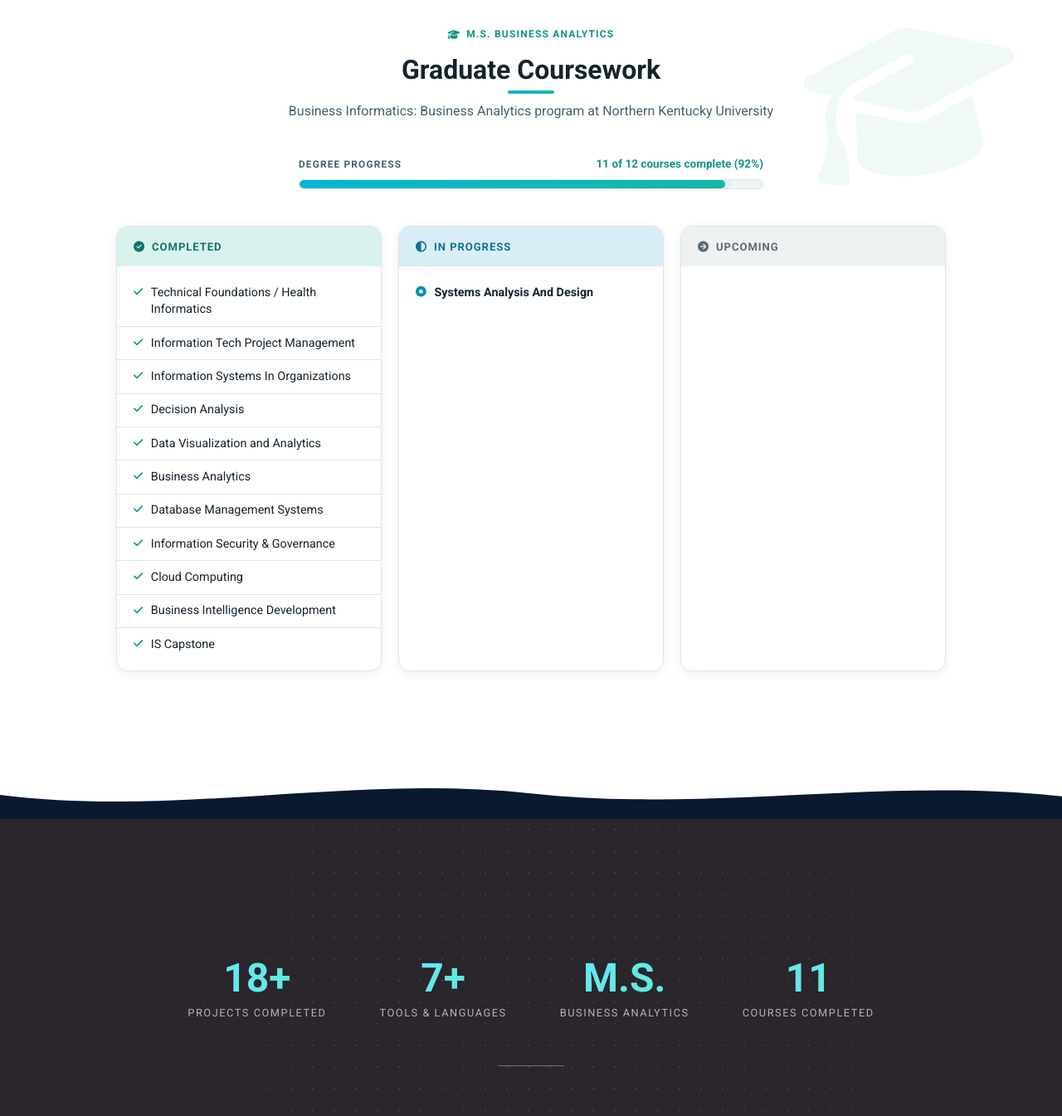
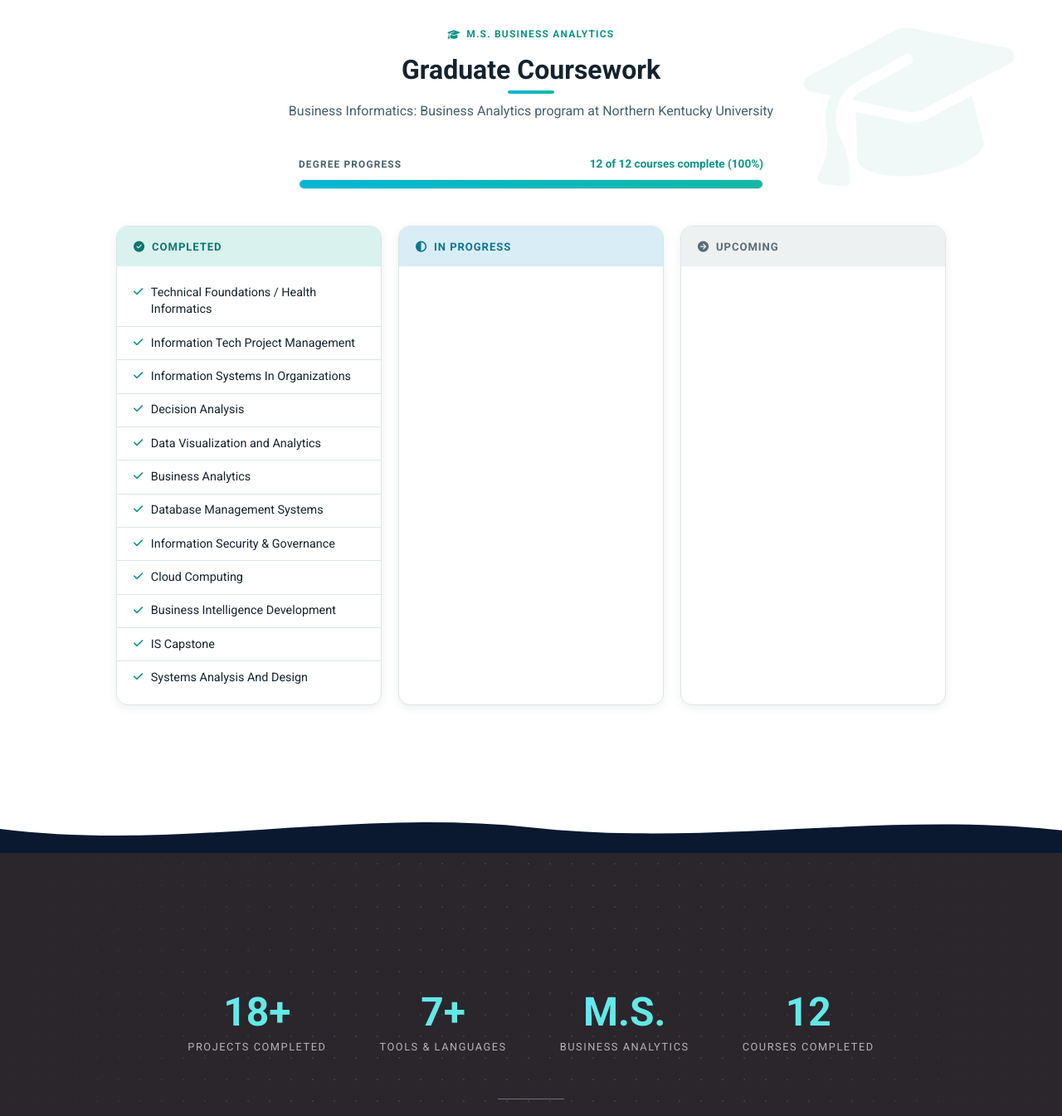
Before and after one commit to ewlemon/EricLemonAnalystPortfolio.github.io, a plain HTML site: page index.html in a window 1280 px wide. Shown: the part 4691-6036 px from the top of the page at 83% size. Drawn offline with Linux system fonts and the light colour scheme; animation ran at ten frames a second.

Commit message:
11/9/2026

```diff
--- a/index.html
+++ b/index.html
@@ -459,10 +459,10 @@
 				Business Informatics: Business Analytics program at Northern Kentucky University
 			</p>
 
-			<div class="degree-progress fade-in" id="degree-progress" style="--p:92%">
+			<div class="degree-progress fade-in" id="degree-progress" style="--p:100%">
 				<div class="dp-labels">
 					<span class="dp-caption">Degree Progress</span>
-					<span class="dp-value">11 of 12 courses complete (92%)</span>
+					<span class="dp-value">12 of 12 courses complete (100%)</span>
 				</div>
 				<div class="dp-track"><div class="dp-fill"></div></div>
 			</div>
@@ -485,6 +485,7 @@
 						<li class="course-item"><i class="fa-solid fa-check course-icon completed-icon"></i>Cloud Computing</li>
 						<li class="course-item"><i class="fa-solid fa-check course-icon completed-icon"></i>Business Intelligence Development</li>
 						<li class="course-item"><i class="fa-solid fa-check course-icon completed-icon"></i>IS Capstone</li>
+						<li class="course-item"><i class="fa-solid fa-check course-icon completed-icon"></i>Systems Analysis And Design</li>
 					</ul>
 				</div>
 
@@ -493,7 +494,6 @@
 						<i class="fa-solid fa-circle-half-stroke"></i> In Progress
 					</div>
 					<ul class="course-list">
-						<li class="course-item current-item"><i class="fa-solid fa-circle-dot course-icon current-icon"></i>Systems Analysis And Design</li>
 					</ul>
 				</div>
 
@@ -537,7 +537,7 @@
 					<span class="stat-label">Business Analytics</span>
 				</div>
 				<div class="stat-item fade-in" style="--d:0.3s">
-					<span class="stat-number" data-target="11" data-suffix="">0</span>
+					<span class="stat-number" data-target="12" data-suffix="">0</span>
 					<span class="stat-label">Courses Completed</span>
 				</div>
 			</div>
```
